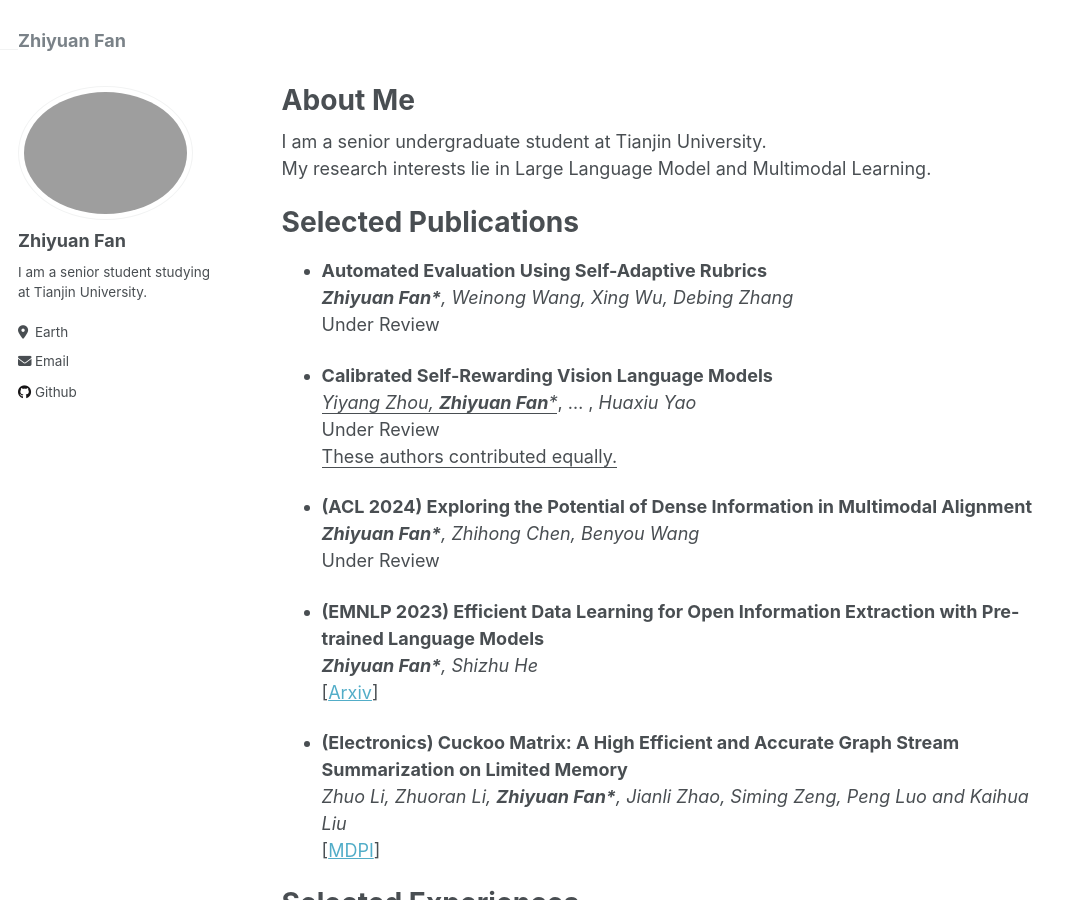
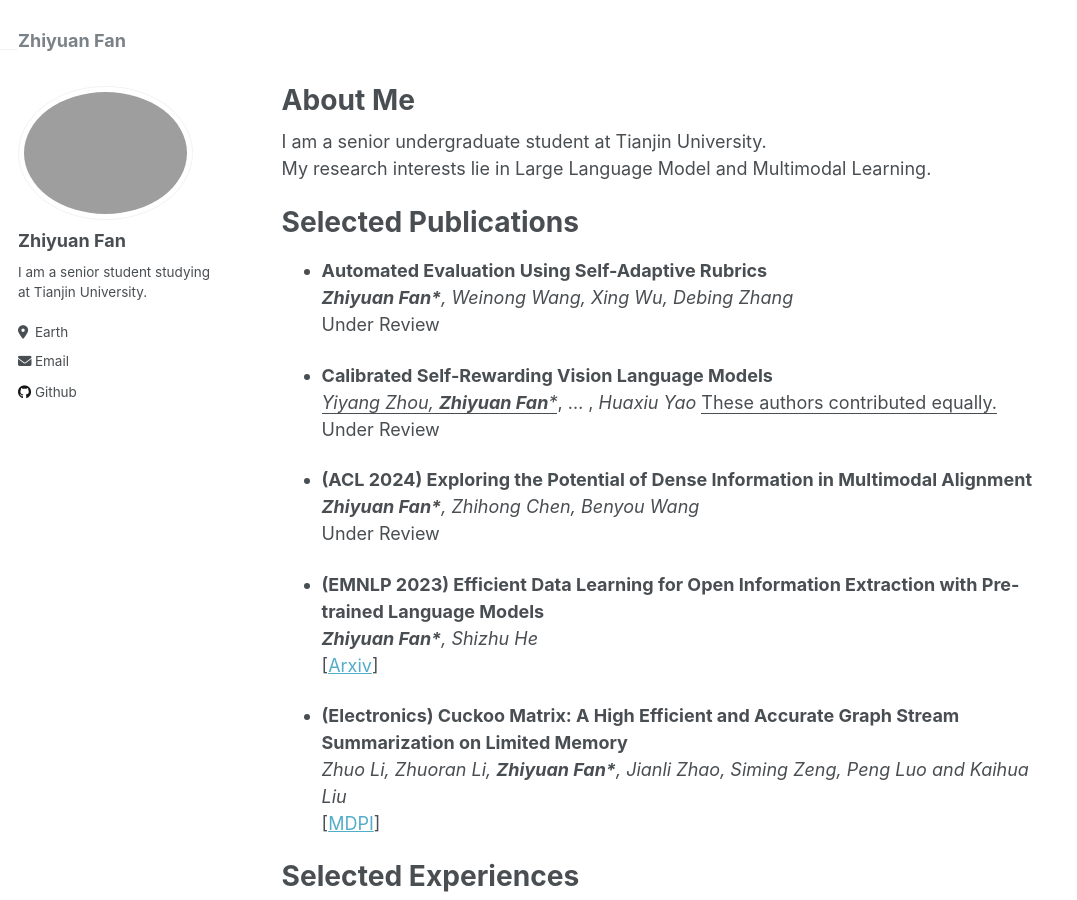
Before and after one commit to Zhiyuan-Fan/Zhiyuan-Fan.github.io, a Jekyll site: the page built from _pages/about.md, in a window 1280 px wide and 900 px high. Shown: the whole window, without its empty margins (0-1077 px from the left). Built offline with Jekyll 4.4.1, drawn with Linux system fonts in a browser that asks for light colours.

Commit message:
update profile

```diff
--- a/_pages/about.md
+++ b/_pages/about.md
@@ -23,8 +23,8 @@ Selected Publications
 
 - **Calibrated Self-Rewarding Vision Language Models**
   <u><i>Yiyang Zhou, <b><i>Zhiyuan Fan</i></b>*</i></u>, ... , <i>Huaxiu Yao</i>
+  <u>These authors contributed equally.</u>
   Under Review
-  <u>These authors contributed equally.</u>
 
 - **(ACL 2024) Exploring the Potential of Dense Information in Multimodal Alignment**
   <br/>
```
